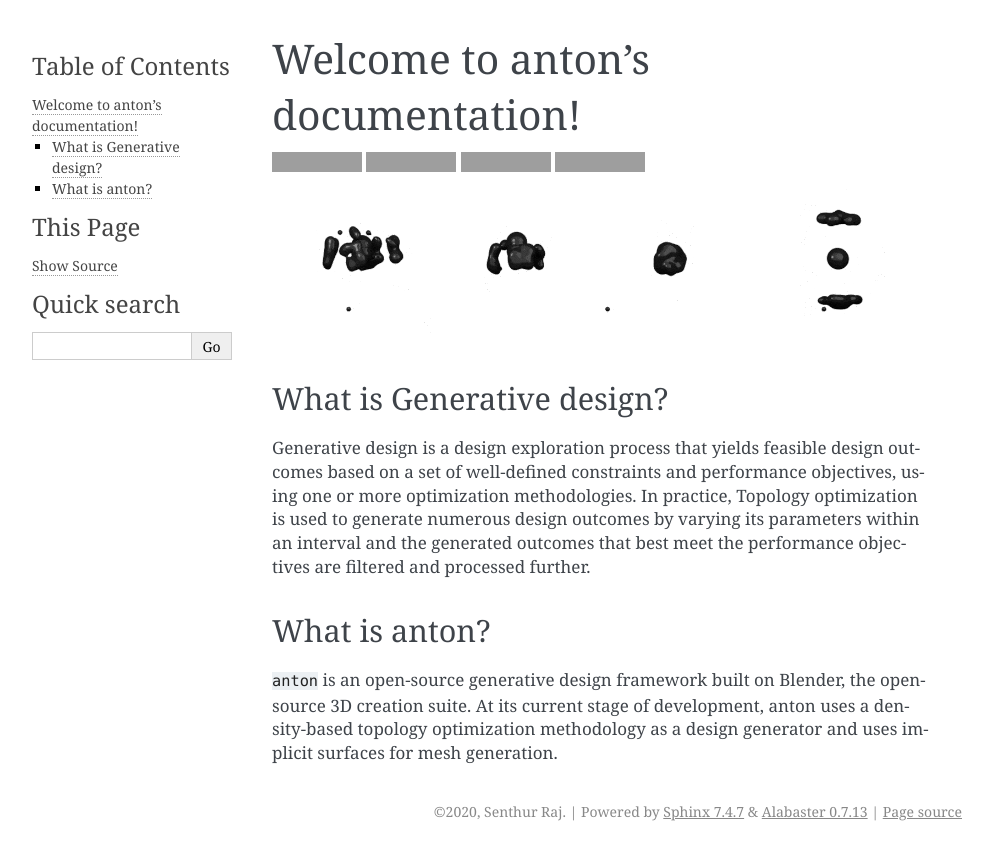
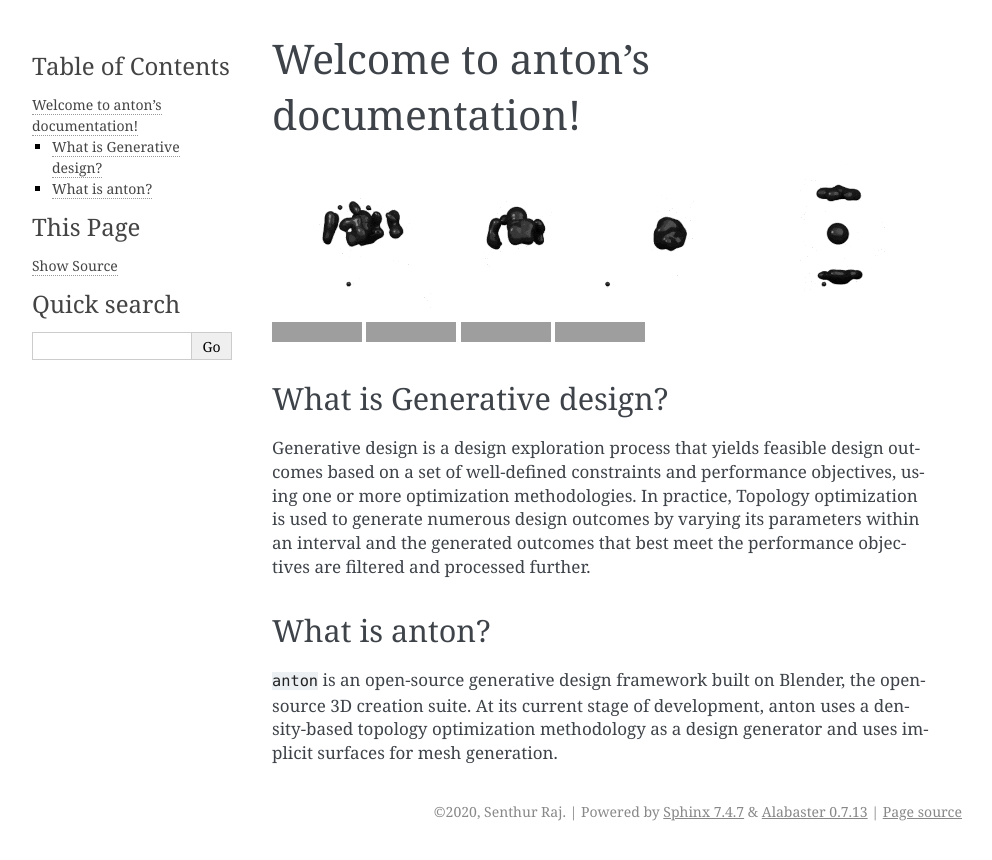
Before and after one commit to blender-for-science/anton, a Sphinx documentation site: the page built from docs/index.rst, in a window 1280 px wide. Shown: the top 860 px of the page, without its empty margins (148-1140 px from the left). Built offline with Sphinx 7.4.7, drawn with Linux system fonts in a browser that asks for light colours; grey boxes are pictures that could not be loaded.

Commit message:
Moved badges.

```diff
--- a/docs/index.rst
+++ b/docs/index.rst
@@ -5,6 +5,9 @@
 
 Welcome to anton's documentation!
 =================================
+
+.. image:: ../anton.gif
+   :alt: anton
 
 .. image:: https://img.shields.io/badge/Blender-2.80%2B-orange
    :target: https://www.blender.org/
@@ -21,9 +24,6 @@ Welcome to anton's documentation!
 .. image:: https://badges.gitter.im/blender-for-science/community.svg
    :target: https://gitter.im/blender-for-science/community?utm_source=badge&utm_medium=badge&utm_campaign=pr-badge
    :alt: Gitter
-
-.. image:: ../anton.gif
-   :alt: anton
 
 
 What is Generative design?
```
Also changed, not shown: 7 other files.
